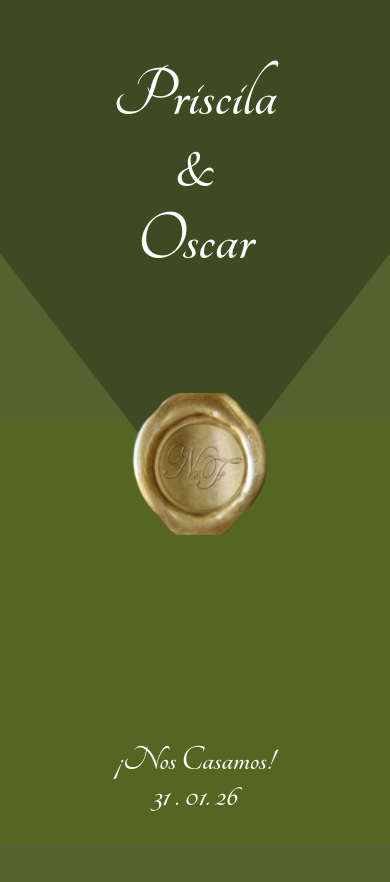
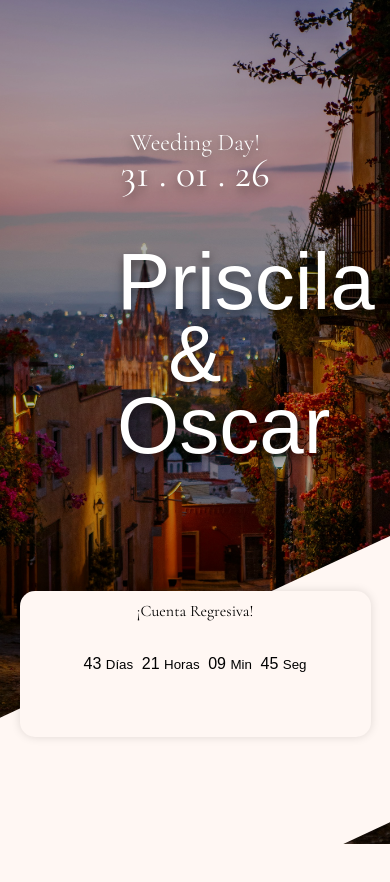
Before and after one commit to ArmandoDma/WEDDING_SITE, a plain HTML site: page index.html in a window 390 px wide. Shown: the top 882 px of the page. After the commit the page ends 844 px from the top, so only its background shows below. Drawn offline with nearby package versions, Linux system fonts and the light colour scheme; a web font is replaced by a local one.

Commit message:
Countdown added, design changed

```diff
--- /dev/null
+++ b/css/alter.css
@@ -0,0 +1,199 @@
+#envelope {
+    position: relative;
+    width: 280px;
+    height: 180px;
+    border-bottom-left-radius: 6px;
+    border-bottom-right-radius: 6px;
+    margin-left: auto;
+    margin-right: auto;
+    top: 150px;
+    background-color: #00334c;
+    box-shadow: 0 4px 20px rgba(0, 0, 0, 0.2);
+}
+.front {
+    position: absolute;
+    width: 0;
+    height: 0;
+    z-index: 3;
+}
+.flap {
+    border-left: 140px solid transparent;
+    border-right: 140px solid transparent;
+    border-bottom: 82px solid transparent;
+    border-top: 98px solid #00334c;
+    transform-origin: top;
+}
+.pocket {
+    border-left: 140px solid #0077b2;
+    border-right: 140px solid #0077b2;
+    border-bottom: 90px solid #006da3;
+    border-top: 90px solid transparent;
+    border-bottom-left-radius: 6px;
+    border-bottom-right-radius: 6px;
+}
+.letter {
+    position: relative;
+    background-color: #fff;
+    width: 90%;
+    margin-left: auto;
+    margin-right: auto;
+    height: 90%;
+    top: 5%;
+    border-radius: 6px;
+    box-shadow: 0 2px 26px rgba(0, 0, 0, .12);
+}
+.letter:after {
+    content: '';
+    position: absolute;
+    top: 0;
+    bottom: 0;
+    left: 0;
+    right: 0;
+    background-image: linear-gradient(180deg, rgba(255, 255, 255, 0.00) 25%, rgba(215, 227, 239, 0.70) 55%, rgba(215, 227, 239, 1.00) 100%);
+}
+.words {
+    position: absolute;
+    left: 10%;
+    width: 80%;
+    height: 14%;
+    background-color: #eeeff0;
+}
+.words.line1 {
+    top: 15%;
+    width: 20%;
+    height: 7%;
+}
+.words.line2 {
+    top: 30%;
+}
+.words.line3 {
+    top: 50%;
+}
+.words.line4 {
+    top: 70%;
+}
+.open .flap {
+    transform: rotatex(180deg);
+    transition: transform 0.4s ease, z-index 0.6s;
+    z-index: 1;
+}
+.close .flap {
+    transform: rotatex(0deg);
+    transition: transform 0.4s 0.6s ease, z-index 1s;
+    z-index: 5;
+}
+.close .letter {
+    transform: translatey(0px);
+    transition: transform 0.4s ease, z-index 1s;
+    z-index: 1;
+}
+.open .letter {
+    transform: translatey(-60px);
+    transition: transform 0.4s 0.6s ease, z-index 0.6s;
+    z-index: 2;
+}
+.hearts {
+    position: absolute;
+    top: 90px;
+    left: 0;
+    right: 0;
+    z-index: 2;
+}
+.heart {
+    position: absolute;
+    bottom: 0;
+    right: 10%;
+}
+.heart:before, .heart:after {
+    position: absolute;
+    content: '';
+    left: 50px;
+    top: 0;
+    width: 50px;
+    height: 80px;
+    background: #d00000;
+    border-radius: 50px 50px 0 0;
+    transform: rotate(-45deg);
+    transform-origin: 0 100%;
+}
+.heart:after {
+    left: 0;
+    transform: rotate(45deg);
+    transform-origin: 100% 100%;
+}
+.close .heart {
+    opacity: 0;
+    animation: none;
+}
+.a1 {
+    left: 20%;
+    transform: scale(0.6);
+    opacity: 1;
+    animation: slideUp 4s linear 1, sideSway 2s  ease-in-out 4 alternate;
+    animation-fill-mode: forwards;
+    animation-delay: 0.7s;
+}
+.a2 {
+    left: 55%;
+    transform: scale(1);
+    opacity: 1;
+    animation: slideUp 5s linear 1, sideSway 4s  ease-in-out 2 alternate;
+    animation-fill-mode: forwards;
+    animation-delay: 0.7s;
+}
+.a3 {
+    left: 10%;
+    transform: scale(0.8);
+    opacity: 1;
+    animation: slideUp 7s linear 1, sideSway 2s  ease-in-out 6 alternate;
+    animation-fill-mode: forwards;
+    animation-delay: 0.7s;
+}
+@keyframes slideUp {
+    0% {
+        top: 0;
+    }
+    100% {
+        top: -600px;
+    }
+}
+@keyframes sideSway {
+    0% {
+        margin-left: 0px;
+    }
+    100% {
+        margin-left: 50px;
+    }
+}
+body {
+    background-color:  #a8e2ff;
+}
+.envelope-wrapper {
+    height: 380px;
+}
+.reset {
+    text-align: center;
+}
+.reset button {
+    font-weight: 800;
+    font-style: normal;
+    transition: all 0.1s linear;
+    -webkit-appearance: none;
+    background-color: transparent;
+    border: solid 2px #0077b2;
+    border-radius: 4px;
+    color: #0077b2;
+    display: inline-block;
+    font-size: 14px;
+    text-transform: uppercase;
+    margin: 5px;
+    padding: 10px;
+    line-height: 1em;
+    text-decoration:  none;
+    min-width: 120px;
+    outline: none;
+}
+.reset button:hover {
+    background-color: #0077b2;
+    color: #fff;
+}
--- a/css/index.css
+++ b/css/index.css
@@ -1,132 +1,128 @@
 @import url("https://fonts.googleapis.com/css2?family=Italianno&family=Tangerine:wght@400;700&display=swap");
+@import url("https://fonts.googleapis.com/css2?family=Cormorant+Garamond:ital,wght@0,300..700;1,300..700&family=Outfit:wght@100..900&display=swap");
 
+:root {
+  --body-bg: #fff7f3;
+}
+* {
+  padding: 0;
+  margin: 0;
+  box-sizing: border-box;
+}
 body {
-  margin: 0;
-  height: 300vh;
-  font-family: "Tangerine", sans-serif;
-  background-color: #562f;
+  font-family: "Italianno", sans-serif;
+  background-color: var(--body-bg);
+}
+.ct_skew {
+  width: 100%;
+  height: 100vh;
+  position: relative;
+  z-index: 10;
+  overflow: hidden;
+  display: flex;
+  align-items: flex-end;
+  justify-content: center;
+  text-align: center;
+  background: url("../sources/mark-de-jong-XeRVnghi1hY-unsplash.jpg") no-repeat
+    center/cover;
+}
+.ct_skew .skew {
+  background-color: var(--body-bg);
+  position: absolute;
+  width: 100%;
+  height: 50%;
+  bottom: calc(-20% - 50px);
+  z-index: 20;
+  transform: skew(95deg, 10deg);
 }
 
-.scene {
-  position: relative;
-}
-
-.envelope {
-  position: fixed;
-  top: 0;
-  left: 0;
-  width: 100%;
-  height: 100vh;
-  pointer-events: none;
-}
-
-.flap {
+.ct_skew .ct_cap {
   position: absolute;
-  top: 0;
-  width: 100%;
-  height: 60%;
-  z-index: 10;
-  background: #562f;
-  clip-path: polygon(100% 0, 100% 50%, 50% 100%, 0 50%, 0 0);
-  transform-origin: top center;
-  transform: rotateX(0deg);
-  filter: drop-shadow(0 12px 18px rgba(0, 0, 0, 0.45));
-  will-change: transform;
-}
-
-.flap::before {
-  content: "";
-  position: absolute;
-  inset: -3px;
-  background: #3f4a22;
-  clip-path: polygon(100% 0, 100% 50%, 50% 100%, 0 50%, 0 0);
-  z-index: -1;
-}
-
-.inner-flap {
-  width: 100%;
-  text-align: center;
-  position: relative;
-  color: #fff;
-  font-size: 3rem;
-}
-
-.body {
-  position: absolute;
-  bottom: 0;
-  width: 100%;
-  z-index: 2;
-  height: 50%;
-  background: #562f;
-}
-
-.inner-body {
   width: 100%;
   height: 100%;
   display: flex;
-  align-items: end;
+  align-items: center;
+  color: #fff;
+  flex-direction: column;
   justify-content: center;
-  text-align: center;
-  position: relative;
-  color: #fff;
-  font-size: 1.5rem;
+  background: #00000050;
+  z-index: 15;
 }
 
-.letter {
-  position: fixed;
-  bottom: -100%;
-  left: 50%;
-  transform: translateX(-50%);
-  width: 80%;
-  background: white;
-  padding: 3rem;
-  z-index: -10;
-  box-shadow: 0 15px 40px rgba(0, 0, 0, 0.4);
+.ct_skew .ct_cap h2 {
+  font-size: 1.5rem;
+  font-family: "Cormorant Garamond", sans-serif;
+  text-shadow: 0 5px 10px #00000080;
+  font-weight: 300;
+  line-height: 30px;
+  margin-bottom: calc(5% - 20px);
 }
 
-.letter.active {
-  z-index: 5;
+.ct_skew .ct_cap h2 p {
+  font-size: 2.5rem;
+  font-weight: 400;
 }
 
-.sello {
-  position: absolute;
-  top: calc(20% - 20px);
-  left: calc(50% - 70px);
-  width: 150px;
-  height: 150px;
-  z-index: 10;
-  overflow: hidden;
-  animation: rebote 2s ease infinite alternate;
-  transition: 0.5s ease all;
+.ct_skew .ct_cap h1 {
+  font-size: 5rem;
+  font-weight: 400;
+  text-shadow: 0 5px 10px #00000080;
+  width: 10%;
+  text-align: center;
+  margin-bottom: calc(10% + 20px);
 }
-@keyframes rebote {
-  0% {
-    transform: scale(0.7);
+
+@media (max-width: 450px) {
+  .ct_skew .skew {
+    height: 100%;
+    bottom: calc(-40% - 10px);
+    transform: skew(-65deg, 15deg);
   }
-  50% {
-    transform: scale(1);
+
+  .ct_skew .ct_cap h2 {
+    font-size: 1.5rem;
+    font-family: "Cormorant Garamond", sans-serif;
+    font-weight: 300;
+    line-height: 30px;
+    margin-bottom: calc(20% - 20px);
   }
-  100% {
-    transform: scale(0.7);
+
+  .ct_skew .ct_cap h2 p {
+    font-size: 2.5rem;
+    font-weight: 400;
+  }
+
+  .ct_skew .ct_cap h1 {
+    font-size: 5rem;
+    font-weight: 400;
+    width: 40%;
+    line-height: 4.5rem;
+    text-align: center;
+    margin-bottom: calc(60% + 20px);
+  }
+  .ct_skew .countdown{
+    width: 90%;
+    margin: auto;
+    display: flex;
+    align-items: center;
+    justify-content: space-between;
+    background-color: var(--body-bg);
+    box-shadow: 0 0 10px #00000020;
+    border-radius: 15px;
+    padding: 4rem;
+    position: absolute;
+    z-index: 25;
+    bottom: calc(15% - 20px);
+  }
+  .ct_skew .countdown::before{
+    content: "¡Cuenta Regresiva!";
+    position: absolute;
+    font-family: 'cormorant garamond', serif;
+    top: 10px;
+    left: 0;
+    display: flex;
+    width: 100%;
+    justify-content: center;
+    text-align: center;
   }
 }
-.sello.active {
-  animation: hide 1s ease forwards;
-}
-@keyframes hide {
-  0%{
-    opacity: 1;
-    transform: scale(1) translateY(0);
-  }
-  100%{
-    opacity: 0;
-    transform: scale(1) translateY(100%);
-  }
-}
-.sello img {
-  width: 100%;
-  height: 100%;
-  vertical-align: top;
-  object-fit: cover;
-  object-position: center;
-}
--- a/index.html
+++ b/index.html
@@ -5,29 +5,41 @@
     <meta name="viewport" content="width=device-width, initial-scale=1.0" />
     <title>¡Nuestra Boda! - Priscila & Oscar</title>
     <link rel="stylesheet" href="css/index.css" />
-    <link rel="shortcut icon" href="sources/wedding-rings.png" type="image/x-icon" />
+    <link
+      rel="shortcut icon"
+      href="sources/wedding-rings.png"
+      type="image/x-icon"
+    />
   </head>
   <body>
-    <section class="scene">
-      <div class="envelope">
-        <div class="flap">
-          <div class="inner-flap">
-            <h1>Priscila <br> & <br>Oscar </h1>
-          </div>
+    <header class="ct_skew">
+      <div class="ct_cap">
+        <h2>
+          Weeding Day!
+          <p>31 . 01 . 26</p>
+        </h2>
+        <h1>Priscila & Oscar</h1>
+      </div>
+      <div class="skew"></div>
+      <div class="countdown">
+        <div class="time">
+          <span id="days">00</span>
+          <small>Días</small>
         </div>
-        <div class="body">
-          <div class="inner-body">
-            <h2> ¡Nos Casamos! <br> 31 . 01. 26</h2>
-          </div>
+        <div class="time">
+          <span id="hours">00</span>
+          <small>Horas</small>
+        </div>
+        <div class="time">
+          <span id="minutes">00</span>
+          <small>Min</small>
+        </div>
+        <div class="time">
+          <span id="seconds">00</span>
+          <small>Seg</small>
         </div>
       </div>
-
-      <div class="letter">
-        <h1>Carta importante</h1>
-        <p>Contenido bien romántico o mamalón</p>
-      </div>
-      <div class="sello"><img src="sources/sello.png" alt=""></div>
-    </section>
+    </header>
 
     <script src="js/main.js"></script>
   </body>
--- a/js/main.js
+++ b/js/main.js
@@ -1,48 +1,33 @@
-const scene = document.querySelector('.scene');
-const flap = document.querySelector('.flap');
-const letter = document.querySelector('.letter');
-const envelope = document.querySelector('.envelope');
-const sello = document.querySelector('.sello');
-const SCROLL_DURATION = 1200;
-const startColor = { r: 85, g: 98, b: 47 };
-const endColor = { r: 255, g: 255, b: 255 };
+const targetDate = new Date('2026-01-31T00:00:00').getTime();
 
-function clamp(v) {
-    return Math.min(Math.max(v, 0), 1);
+const daysEl = document.getElementById('days');
+const hoursEl = document.getElementById('hours');
+const minutesEl = document.getElementById('minutes');
+const secondsEl = document.getElementById('seconds');
+
+function updateCountdown() {
+  const now = new Date().getTime();
+  const distance = targetDate - now;
+
+  if (distance <= 0) {
+    daysEl.textContent = '00';
+    hoursEl.textContent = '00';
+    minutesEl.textContent = '00';
+    secondsEl.textContent = '00';
+    clearInterval(timer);
+    return;
+  }
+
+  const days = Math.floor(distance / (1000 * 60 * 60 * 24));
+  const hours = Math.floor((distance % (1000 * 60 * 60 * 24)) / (1000 * 60 * 60));
+  const minutes = Math.floor((distance % (1000 * 60 * 60)) / (1000 * 60));
+  const seconds = Math.floor((distance % (1000 * 60)) / 1000);
+
+  daysEl.textContent = String(days).padStart(2, '0');
+  hoursEl.textContent = String(hours).padStart(2, '0');
+  minutesEl.textContent = String(minutes).padStart(2, '0');
+  secondsEl.textContent = String(seconds).padStart(2, '0');
 }
-function setSceneHeight() {
-    scene.style.height = `${window.innerHeight + SCROLL_DURATION}px`;
-}
-setSceneHeight();
-window.addEventListener('resize', setSceneHeight);
 
-window.addEventListener('scroll', () => {
-
-    const start = scene.offsetTop;
-    const progress = clamp((scrollY - start) / SCROLL_DURATION);
-
-    flap.style.transform = `rotateX(${progress * 180}deg)`;
-    letter.style.bottom = `${-100 + progress * 150}%`;
-    envelope.style.transform = `translateY(${progress * 40}%)`;
-    //envelope.style.opacity = `${1 - progress}`;
-    if(progress > 0.03){
-        //sello.style.opacity = '0';
-        sello.classList.add('active');
-    }else{
-        sello.style.opacity = '1';
-        sello.classList.remove('active');
-    }
-    const r = Math.round(startColor.r + (endColor.r - startColor.r) * progress);
-    const g = Math.round(startColor.g + (endColor.g - startColor.g) * progress);
-    const b = Math.round(startColor.b + (endColor.b - startColor.b) * progress);
-
-    console.log(progress)
-
-    if (progress >= 0.8) {
-        letter.classList.add('active')
-    } else {
-        letter.classList.remove('active')
-    }
-
-    document.body.style.backgroundColor = `rgb(${r}, ${g}, ${b})`;
-});
+const timer = setInterval(updateCountdown, 1000);
+updateCountdown();
```
Also changed, not shown: alter.html (added, +35 -0 lines), js/alter.js (added, +24 -0 lines), sources/gold_scale.png (added), sources/mark-de-jong-XeRVnghi1hY-unsplash.jpg (added), sources/washi.png (added).
